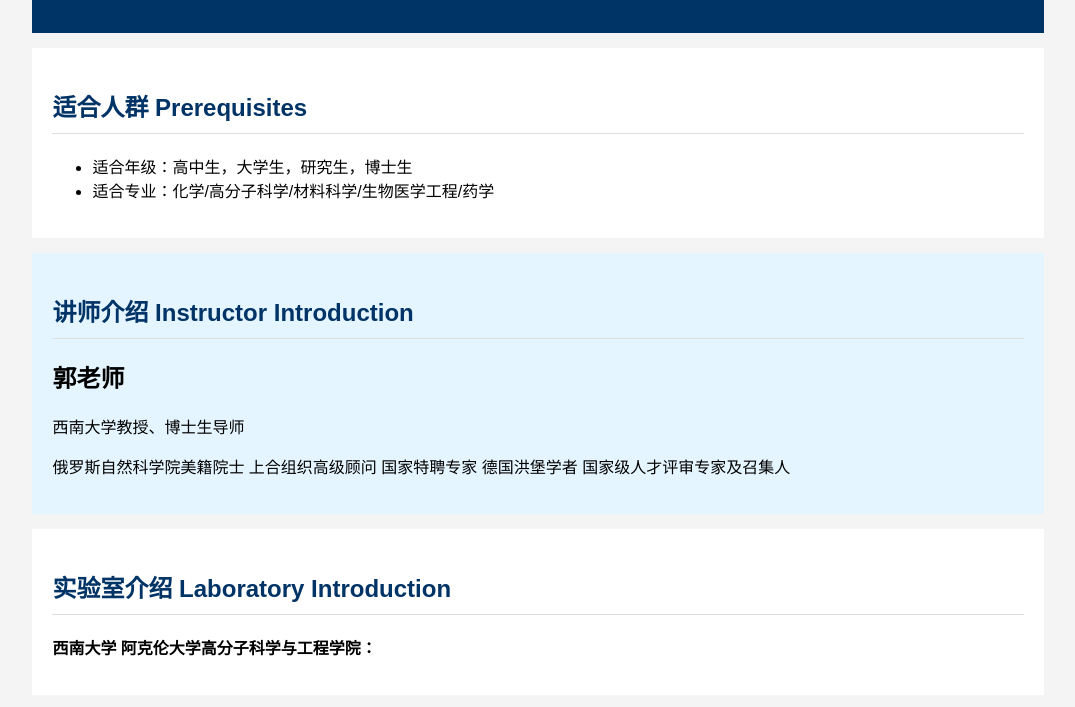
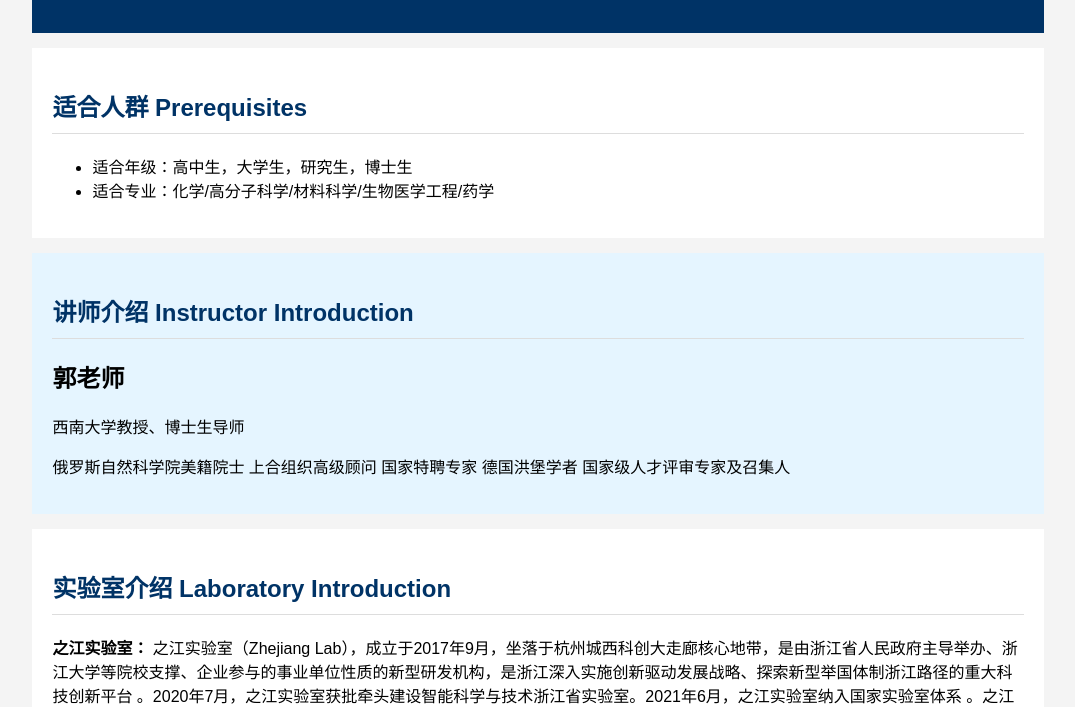
Before and after one commit to lanankeyan/lanankeyan.github.io, a plain HTML site: page project004.html in a window 1280 px wide. Shown: the part 214-921 px from the top of the page, without its empty margins (102-1177 px from the left). Drawn offline with Linux system fonts and the light colour scheme.

Commit message:
Update project004.html

```diff
--- a/project004.html
+++ b/project004.html
@@ -224,11 +224,15 @@
             <h2>
                 实验室介绍 Laboratory Introduction
             </h2>
-            <p>
+           <p>
                 <b>
-                    西南大学 阿克伦大学高分子科学与工程学院：
+                    之江实验室：
                 </b>
-
+                之江实验室（Zhejiang
+                Lab），成立于2017年9月，坐落于杭州城西科创大走廊核心地带，是由浙江省人民政府主导举办、浙江大学等院校支撑、企业参与的事业单位性质的新型研发机构，是浙江深入实施创新驱动发展战略、探索新型举国体制浙江路径的重大科技创新平台
+                。2020年7月，之江实验室获批牵头建设智能科学与技术浙江省实验室。2021年6月，之江实验室纳入国家实验室体系 。之江实验室正式成为浦江（人工智能）国家实验室基地
+                之一。之江实验室以“打造国家战略科技力量”为使命，主攻智能感知、人工智能、智能计算、智能网络和智能系统五大科研方向，重点开展前沿基础研究、关键技术攻关和重大装备系统研发，致力于建设国际一流的智能感知研究与实验中心、国际一流的人工智能创新中心、国际一流的智能科学与技术研究中心和全球领先的智能计算基础研究与创新高地
+                。
             </p>
         </div>
 
```
